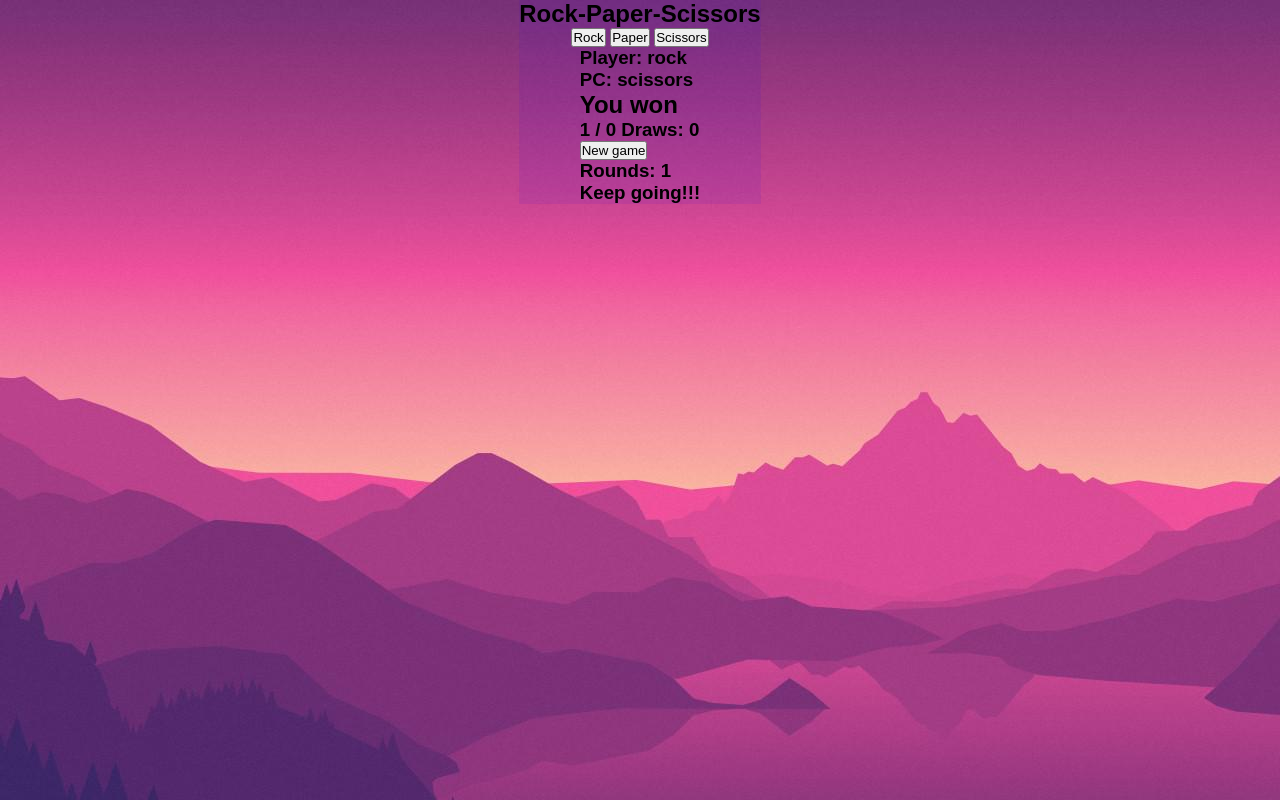
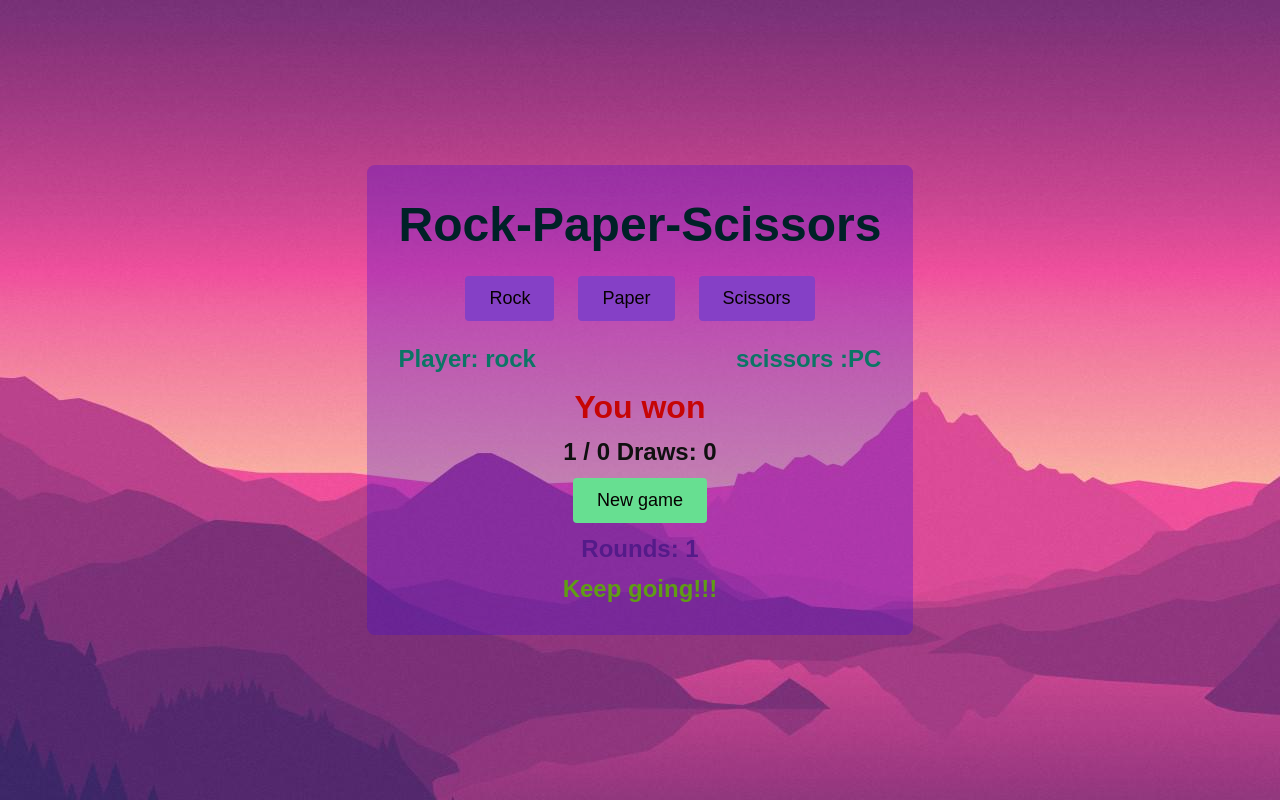
Before and after one commit to PitesFan/WEB-3-1-Croitoru-Valeria, a plain HTML site: page lab3/index.html in a window 1280 px wide. Both pictures are taken after a click on the button "Rock". Drawn offline with Linux system fonts and the light colour scheme.

Commit message:
added styles

```diff
--- a/lab3/index.html
+++ b/lab3/index.html
@@ -16,8 +16,11 @@
           <button onclick="game('scissors')">Scissors</button>
         </div>
         <div id="response">
+          <div id="choices">
             <h3 id="player-choice"></h3>
             <h3 id="pc-choice"></h3>
+          </div>
+          <div id="game-info">
             <h2 id="game-result"></h2>
             <h3 id="score"></h3>
             <button onclick="game('reset')">New game</button>
@@ -25,6 +28,7 @@
             <h3 id="leader"></h3>
           </div>
         </div>
+      </div>
     </section>
 
     <script src="script.js"></script>
--- a/lab3/script.js
+++ b/lab3/script.js
@@ -61,7 +61,7 @@ const game = (choice) => {
     gameScore.draws = 0;
     gameScore.rounds = 0;
 
-    pcChoice.textContent = "PC: ";
+    pcChoice.textContent = " :PC";
     playerChoice.textContent = "Player: ";
     gameResult.textContent = "Game reset";
     scoreDisplay.textContent = "0 / 0 Draws: 0";
@@ -88,7 +88,7 @@ const game = (choice) => {
     pc = "scissors";
   }
 
-  pcChoice.textContent = "PC: " + pc;
+  pcChoice.textContent = pc + " :PC";
   playerChoice.textContent = "Player: " + player;
 
   gameScore.rounds++;
--- a/lab3/style.css
+++ b/lab3/style.css
@@ -10,6 +10,9 @@
   width: 100%;
   height: 100vh;
   object-fit: cover;
+  display: flex;
+  align-items: center;
+  justify-content: center;
 }
 
 .hero-info {
@@ -18,9 +21,79 @@
   width: fit-content;
   max-width: 1000px;
   height: fit-content;
-  background-color: rgba(66, 12, 214, 0.1);
+  background-color: rgba(66, 12, 214, 0.3);
   justify-content: center;
   align-items: center;
-  align-self: center;
-  justify-self: center;
+  padding: 32px;
+  gap: 24px;
+  border-radius: 8px;
 }
+
+h1 {
+  font-size: 48px;
+  color: rgb(0, 33, 39);
+}
+
+button {
+  border: none;
+  padding: 12px 24px;
+  color: rgb(5, 1, 1);
+  border-radius: 4px;
+  cursor: pointer;
+  background-color: rgb(103, 223, 145);
+  font-size: 18px;
+  width: fit-content;
+}
+
+#buttons button {
+  background-color: rgb(133, 64, 198);
+}
+
+#buttons {
+  display: flex;
+  flex-direction: row;
+  gap: 24px;
+}
+
+h3 {
+  font-size: 24px;
+  color: rgb(16, 16, 16);
+}
+
+#response {
+  display: flex;
+  flex-direction: column;
+  gap: 16px;
+  width: 100%;
+}
+
+#choices {
+  display: flex;
+  flex-direction: row;
+  justify-content: space-between;
+  width: 100%;
+}
+
+#choices h3 {
+  color: rgb(11, 117, 101);
+}
+
+#game-info {
+  display: flex;
+  flex-direction: column;
+  align-items: center;
+  gap: 12px;
+}
+
+#game-result {
+  color: rgb(198, 5, 5);
+  font-size: 32px;
+}
+
+#rounds {
+  color: rgb(84, 27, 137);
+}
+
+#leader {
+  color: rgb(95, 157, 20);
+}
```
Lines whose indentation alone changed are shown as unchanged.
